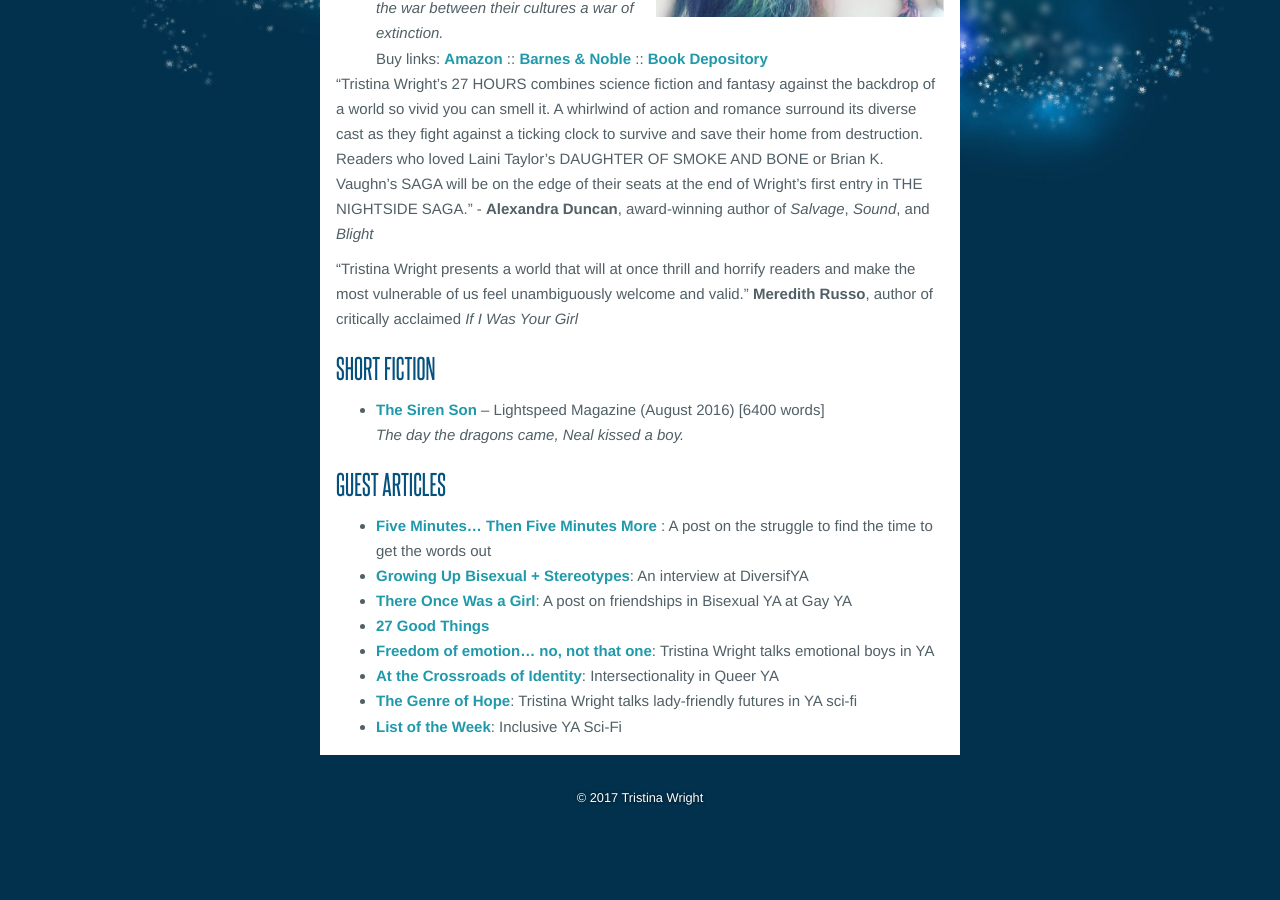
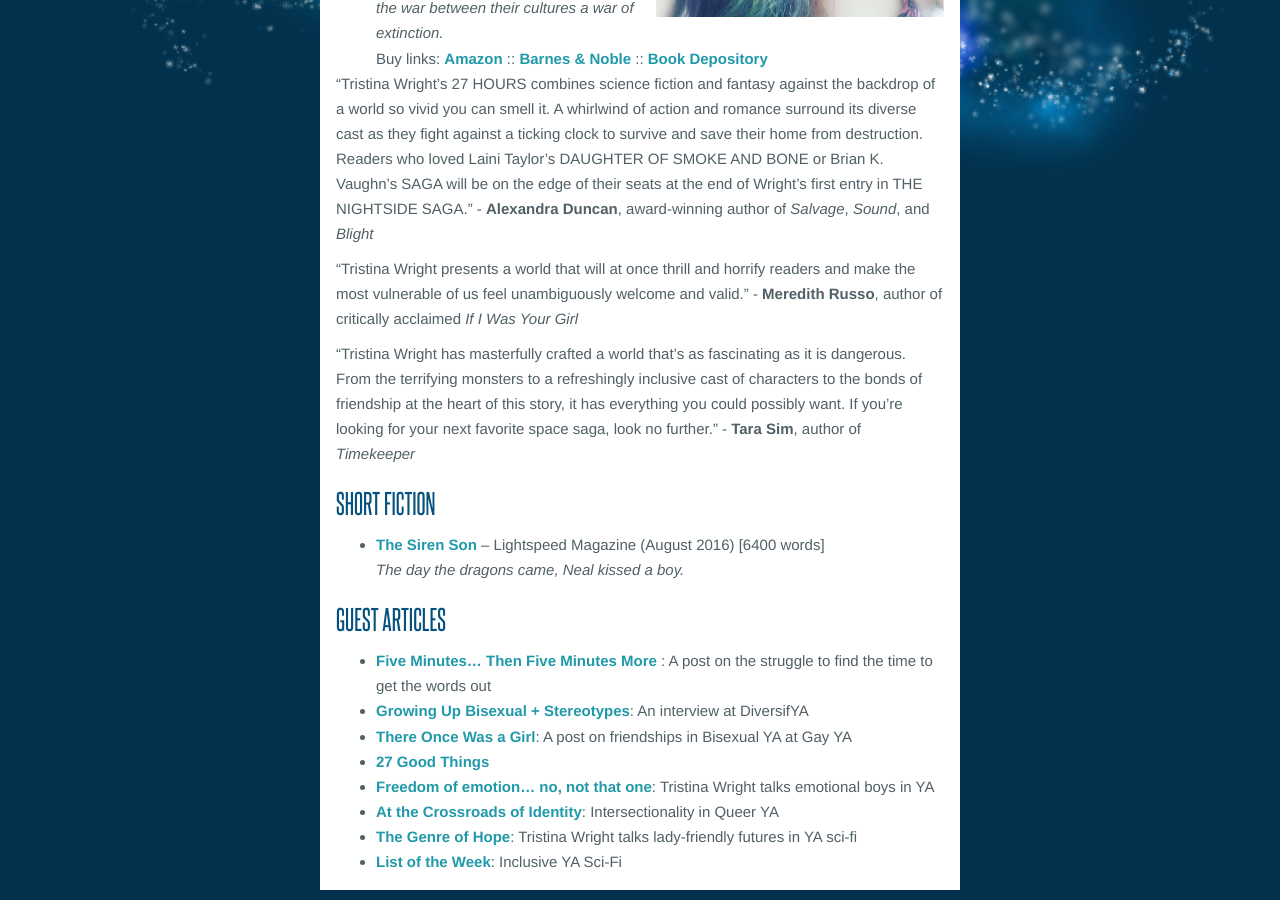
Before and after one commit to TristinaWright/tristinawright.github.io, a Jekyll site: the page built from _posts/static/2015-12-08-writing.md, in a window 1280 px wide and 900 px high, scrolled down 642 px. Built offline with Jekyll 4.4.1, drawn with Linux system fonts in a browser that asks for light colours; before the commit the page ends 1450 px from its top, so only the background shows below that.

Commit message:
Updated 2015-12-08-writing.md

```diff
--- a/_posts/static/2015-12-08-writing.md
+++ b/_posts/static/2015-12-08-writing.md
@@ -15,7 +15,9 @@
 
 "Tristina Wright's 27 HOURS combines science fiction and fantasy against the backdrop of a world so vivid you can smell it. A whirlwind of action and romance surround its diverse cast as they fight against a ticking clock to survive and save their home from destruction. Readers who loved Laini Taylor's DAUGHTER OF SMOKE AND BONE or Brian K. Vaughn's SAGA will be on the edge of their seats at the end of Wright's first entry in THE NIGHTSIDE SAGA." - **Alexandra Duncan**, award-winning author of _Salvage_, _Sound_, and _Blight_
 
-"Tristina Wright presents a world that will at once thrill and horrify readers and make the most vulnerable of us feel unambiguously welcome and valid." **Meredith Russo**, author of critically acclaimed _If I Was Your Girl_
+"Tristina Wright presents a world that will at once thrill and horrify readers and make the most vulnerable of us feel unambiguously welcome and valid." - **Meredith Russo**, author of critically acclaimed _If I Was Your Girl_
+
+"Tristina Wright has masterfully crafted a world that's as fascinating as it is dangerous. From the terrifying monsters to a refreshingly inclusive cast of characters to the bonds of friendship at the heart of this story, it has everything you could possibly want. If you're looking for your next favorite space saga, look no further." - **Tara Sim**, author of _Timekeeper_
 
 
 ### Short Fiction
```
